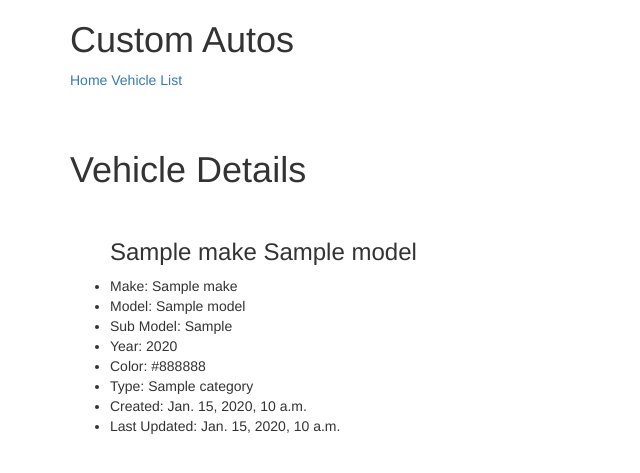
After one commit to vinux84/trydjango2-, a Django app: template Custom_Autos/vehicle/templates/vehicle/detail-update.html in a window 1280 px wide. The commit adds this page. Shown: the top 473 px of the page, without its empty margins (0-640 px from the left). Run offline with Django 3.2, Linux system fonts and the light colour scheme; the template is opened without the code that fills it: most values are stand-ins (such as "Sample title", 1, 10 or a date in 2020); parts of the project's set-up code (start-up, migrations or seed data) failed here and were passed over; some libraries are stand-ins or nearby versions.

Commit message:
Merged detail-update views in templates

```diff
--- a/Custom_Autos/templates/base.html
+++ b/Custom_Autos/templates/base.html
@@ -6,7 +6,7 @@
 {% include 'snippets/css.html' %}
 </head>
 <body>
-
+{% include 'snippets/nav.html' %}
 <br/>
 <br/>
 <div class="container">
--- a/Custom_Autos/templates/home.html
+++ b/Custom_Autos/templates/home.html
@@ -2,6 +2,6 @@
 
 {% block content %}
 
-<h1>Custom Autos!</h1>
+<h1>This is the home page of Custom Autos!</h1>
 
 {% endblock %}
--- /dev/null
+++ b/Custom_Autos/templates/snippets/nav.html
@@ -0,0 +1,9 @@
+<div class="container">
+
+<h1>Custom Autos</h1>
+
+<a href="{% url 'home' %}">Home</a>
+
+<a href='{% url "list" %}'>Vehicle List</a>
+
+</div>
--- /dev/null
+++ b/Custom_Autos/vehicle/templates/vehicle/detail-update.html
@@ -0,0 +1,27 @@
+{% extends "base.html" %}
+{% block head_title %}Vehicle List | {{ block.super}}{% endblock head_title %}
+
+{% block content %}
+<h1>Vehicle Details</h1>
+<br/>
+<ul>
+
+
+    <h3>{{object.make}}  {{object.model}}</h3>
+
+    <li>Make: {{ object.make }}</li>
+    <li>Model: {{ object.model }}</li>
+    <li>Sub Model: {{ object.sub_model }}</li>
+    <li>Year: {{ object.year }}</li>
+    <li>Color: {{ object.color }}</li>
+    <li>Type: {{ object.category }}</li>
+    <li>Created: {{ object.timestamp }}</li>
+    <li>Last Updated: {{ object.updated }}</li>
+
+    <br/>
+
+
+
+</ul>
+
+{% endblock %}
--- a/Custom_Autos/vehicle/templates/vehicle/vehicleprofile_list.html
+++ b/Custom_Autos/vehicle/templates/vehicle/vehicleprofile_list.html
@@ -7,9 +7,8 @@
 <ul>
     {% for object in object_list %}
 
-    <h3>{{object.make}}  {{object.model}}</h3>
+    <li><a href="{{ object.get_absolute_url }}">{{ object }}</a>
 
-    <li>Make: {{ object.make }}</li>
 
     <br/>
     {% endfor %}
--- a/Custom_Autos/vehicle/urls.py
+++ b/Custom_Autos/vehicle/urls.py
@@ -1,9 +1,9 @@
 from django.urls import path
-from .views import VehicleListView, VehicleDetailView, VehicleUpdateView
+from .views import VehicleListView, VehicleUpdateView
 
 
 urlpatterns = [
     path('', VehicleListView.as_view(), name='list'),
-    path('detail', VehicleDetailView.as_view(), name='detail'),
-    path('update', VehicleUpdateView.as_view(), name='update'),
+    path('update-detail/<slug:slug>/', VehicleUpdateView.as_view(), name='detail'),
+
 ]
```
Also changed, not shown: Custom_Autos/vehicle/models.py (+15 -1 lines), Custom_Autos/vehicle/utils.py (added, +40 -0 lines), Custom_Autos/vehicle/views.py (+5 -2 lines), Custom_Autos/db.sqlite3.
